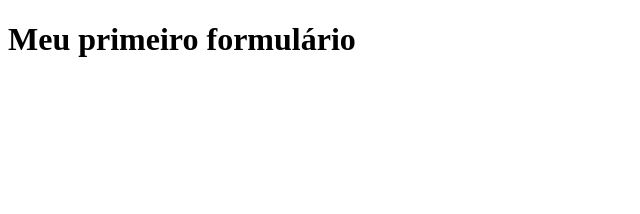
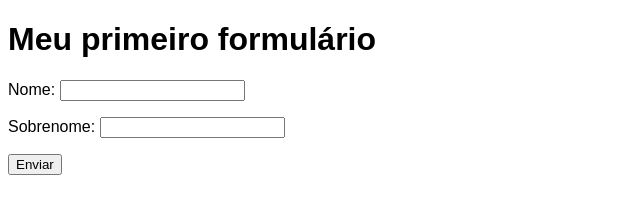
Before and after one commit to Giseleoliveira96/Html-Css, a plain HTML site: page Exercícios/ex025/form001.html in a window 1280 px wide. Shown: the whole page, without its empty margins (0-640 px from the left). Drawn offline with Linux system fonts and the light colour scheme.

Commit message:
atualizei o exercício ex025

```diff
--- a/Exercícios/ex025/form001.html
+++ b/Exercícios/ex025/form001.html
@@ -4,9 +4,21 @@
     <meta charset="UTF-8">
     <meta name="viewport" content="width=device-width, initial-scale=1.0">
     <title>Formulário</title>
+    <style>
+        *{
+            font-family: Arial, Helvetica, sans-serif;
+        }
+    </style>
 </head>
 <body>
     <h1>Meu primeiro formulário</h1>
-    <form action=""></form>
+    <form action="cadastro.php" autocomplete="off">
+        <p><label for="inome">Nome:</label>
+            <input type="text" name="nome" id="inome"></p>
+        <p><label for="isobrenome">Sobrenome:</label>
+            <input type="text" name="Sobrenome" id="isobrenome"></p>
+        <p><input type="submit" value="Enviar"></p>
+    </form>
+
 </body>
 </html>
```
